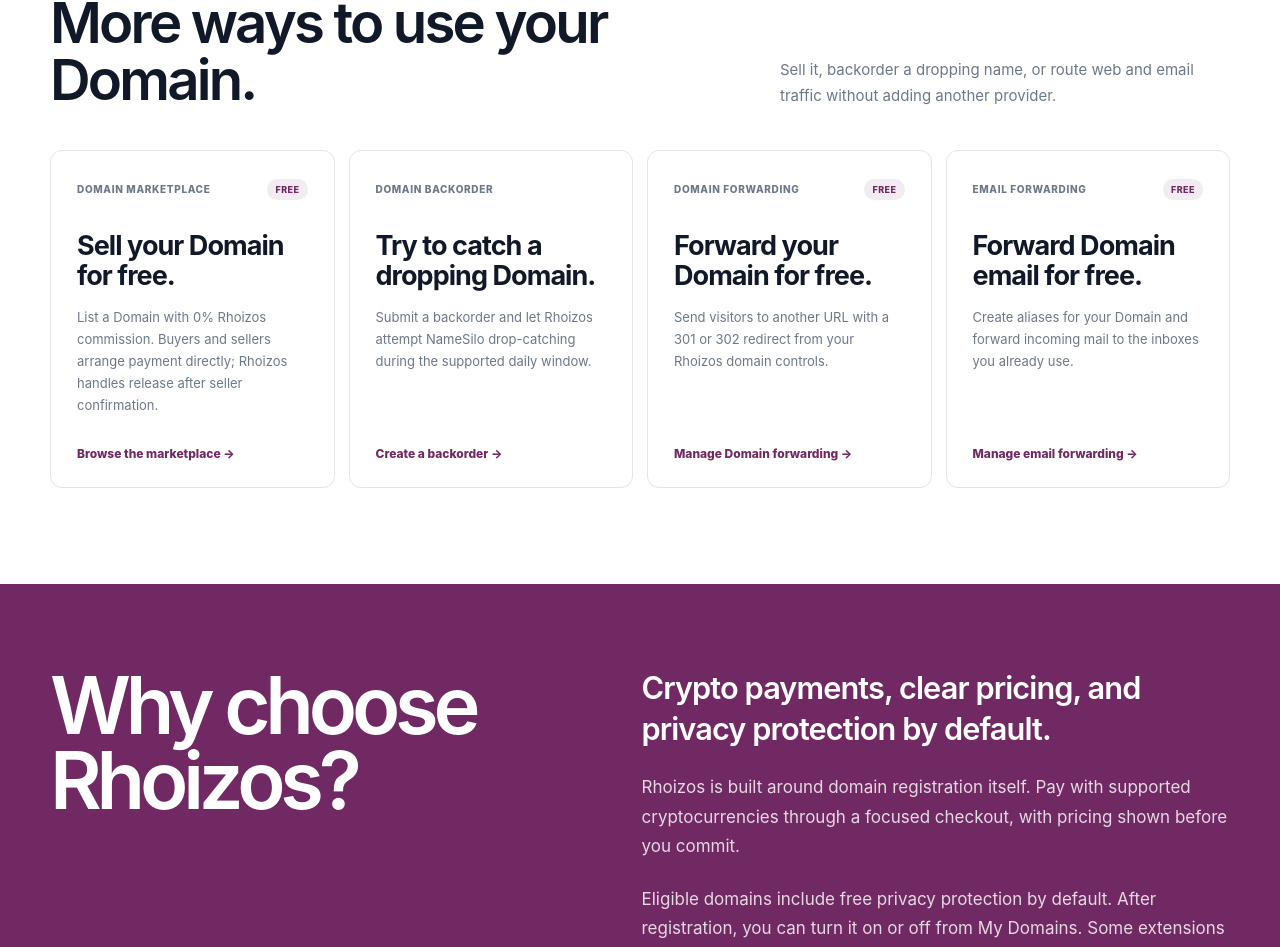
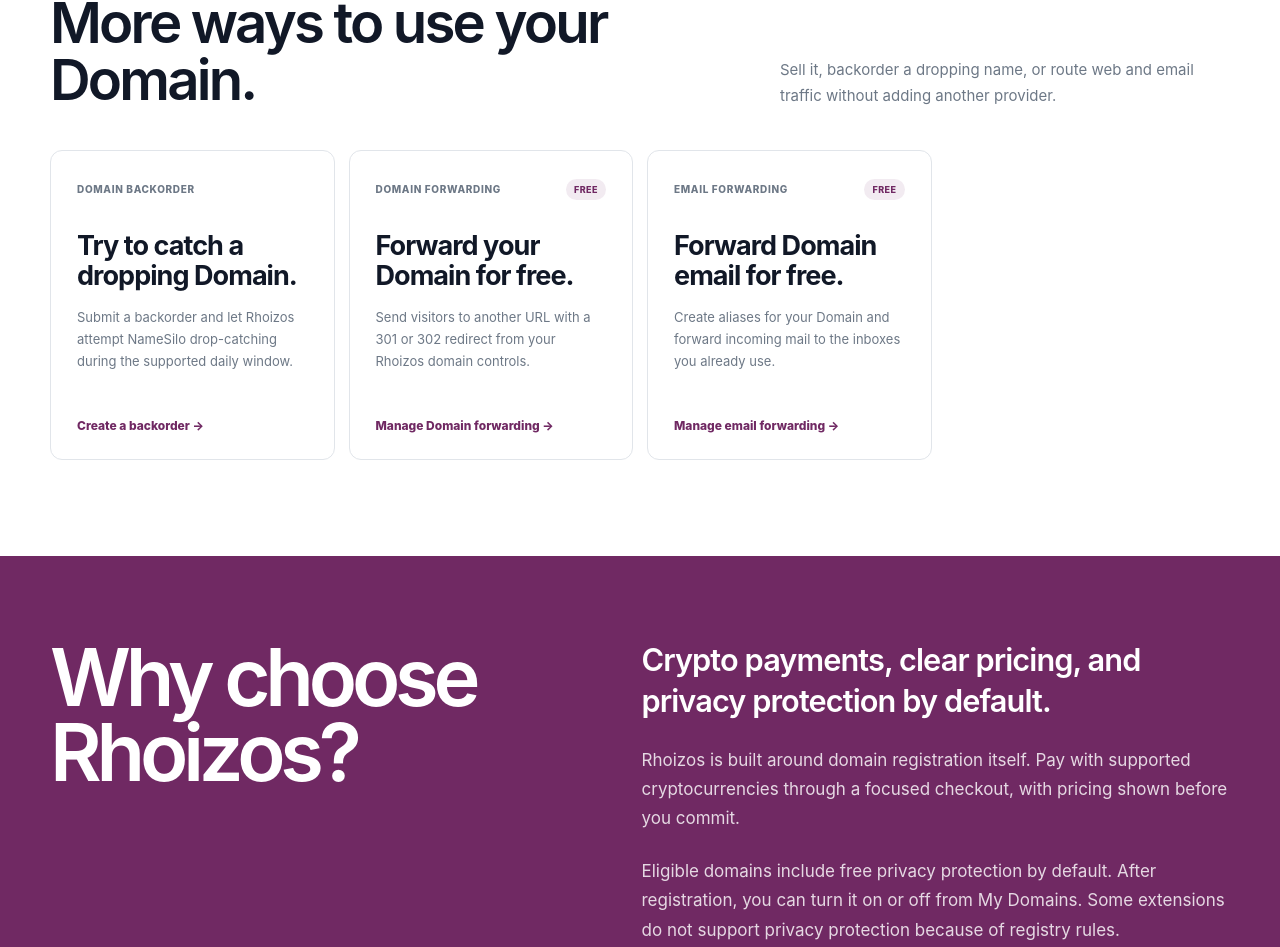
Before and after one commit to ensite999-stack/Rhoizos, a Next.js app: page / in a window 1280 px wide. Shown: the part 1192-2139 px from the top of the page. Built offline with nearby package versions, Linux system fonts and the light colour scheme; no server answers.

Commit message:
Remove Marketplace from homepage services

```diff
--- a/app/page.tsx
+++ b/app/page.tsx
@@ -109,16 +109,6 @@
         </div>
 
         <div className="homeServiceGrid">
-          <Link className="homeServiceCard" href="/marketplace">
-            <div className="homeServiceMeta">
-              <span>{t("home.marketplaceEyebrow")}</span>
-              <b>{t("home.freeBadge")}</b>
-            </div>
-            <h3>{t("home.marketplaceTitle")}</h3>
-            <p>{t("home.marketplaceCopy")}</p>
-            <strong>{t("home.marketplaceAction")}</strong>
-          </Link>
-
           <Link className="homeServiceCard" href="/dropcatch">
             <div className="homeServiceMeta">
               <span>{t("home.dropcatchEyebrow")}</span>
```
